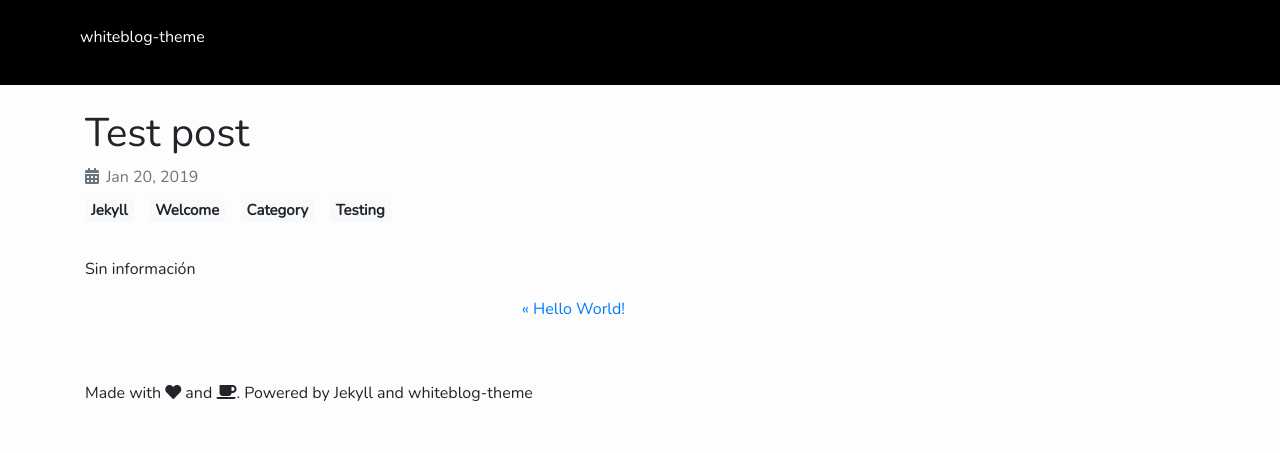
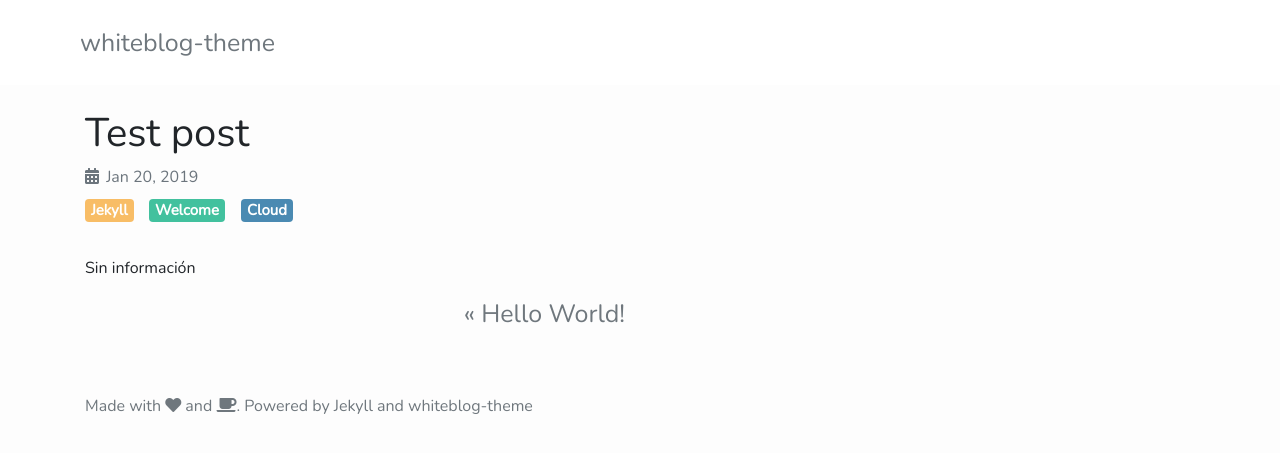
Before and after one commit to vmsilvamolina/whiteblog-theme, a Jekyll site: the page built from _posts/2019-01-20-test-post.md, in a window 1280 px wide. Shown: the top 453 px of the page. Built offline with Jekyll 4.4.1, drawn with Linux system fonts in a browser that asks for light colours; nearby versions of some CDN libraries.

Commit message:
categories link: added hove effect and colors

```diff
--- a/_layouts/post.html
+++ b/_layouts/post.html
@@ -16,9 +16,9 @@
       {% else %}
         {% assign categories = page.categories %}
       {% endif %}
-      <h5>
+      <h5 id="category-badge">
       {% for category in categories %}
-        <a href="{{site.baseurl}}/categories/#{{category|slugize}}" class="badge badge-light">{{category}}</a>
+        <a href="{{site.baseurl}}/categories/#{{category|slugize}}" class="badge badge-{{category}} badge-bounce-in" >{{category}}</a>
         {% unless forloop.last %}&nbsp;{% endunless %}
       {% endfor %}
       </h5>
--- a/_posts/2019-01-20-test-post.md
+++ b/_posts/2019-01-20-test-post.md
@@ -7,8 +7,7 @@
 categories:
  - Jekyll
  - Welcome
- - Category
- - Testing
+ - Cloud
 ---
 
 
--- a/_sass/whiteblog-theme/_layout.scss
+++ b/_sass/whiteblog-theme/_layout.scss
@@ -5,10 +5,11 @@
   font-family: "Nunito" !important;
 }
 #nav-header {
-  background-color: black !important;
+  background-color: white !important;
   border-top: 15px !important;
+  font-size: 25px;
   a {
-    color: white !important;
+    color: #6f777d !important;
     margin-left: 55px;
   }
   .text-justify {
@@ -20,8 +21,16 @@
   height: 3.5rem;
 }
 
-#site-footer {
-  padding-top: 60px !important;
+.title-post-resume a {
+  color: black !important;
+}
+
+div#content.text-justify {
+  margin-top: 35px !important;
+}
+
+#content .py-2, .post {
+  padding-top: 1.5rem!important;
 }
 
 .highlight pre {
@@ -32,17 +41,82 @@
   white-space: pre-wrap;
 }
 
-.title-post-resume a {
-  color: black !important;
-}
-
-#content .py-2, .post {
-  padding-top: 1.5rem!important;
-}
-
 .post .text-secondary {
   margin-bottom: 8px !important;
 }
-div#content.text-justify {
-  margin-top: 35px !important;
+
+.row .previous, .row .next {
+  font-size: 25px;
+  a {
+    color: #6f777d !important;
+  }
 }
+
+#site-footer {
+  padding-top: 60px !important;
+  color: #6f777d !important;
+}
+
+/* Categories: Color */
+
+a.badge-Jekyll {
+  color: #fff;
+  background-color: #F8BD66;
+}
+a.badge-Welcome {
+  color: #fff;
+  background-color: #42C19E;
+}
+
+a.badge-Ruby {
+  color: #fff;
+  background-color: #EC586F;
+}
+
+a.badge-Cloud {
+  color: #fff;
+  background-color: #4A8AB2;
+}
+
+a.badge-Development {
+  color: #fff;
+  background-color: #5A1F6D;
+}
+
+/* Categories: Effect */
+
+#category-badge a:hover, #category-badge a:focus, #category-badge a:active {
+  color: #fff;
+  -webkit-transform: scale(1.2);
+  transform: scale(1.2);
+  -webkit-transition-timing-function: cubic-bezier(0.47, 2.02, 0.31, -0.36);
+  transition-timing-function: cubic-bezier(0.47, 2.02, 0.31, -0.36);
+}
+
+.badge-bounce-in {
+  display: inline-block;
+  vertical-align: middle;
+  -webkit-transform: perspective(1px) translateZ(0);
+  transform: perspective(2px) translateZ(0);
+  box-shadow: 0 0 1px rgba(0, 0, 0, 0);
+  -webkit-transition-duration: 0.5s;
+  transition-duration: 0.5s;
+}
+
+/*
+.hvr-grow-rotate {
+  display: inline-block;
+  vertical-align: middle;
+  -webkit-transform: perspective(1px) translateZ(0);
+  transform: perspective(1px) translateZ(0);
+  box-shadow: 0 0 1px rgba(0, 0, 0, 0);
+  -webkit-transition-duration: 0.3s;
+  transition-duration: 0.3s;
+  -webkit-transition-property: transform;
+  transition-property: transform;
+}
+.hvr-grow-rotate:hover, .hvr-grow-rotate:focus, .hvr-grow-rotate:active {
+  -webkit-transform: scale(1.1) rotate(4deg);
+  transform: scale(1.1) rotate(4deg);
+}
+*/
```
Also changed, not shown: _posts/2019-01-01-welcome-jekyll.md (+1 -0 lines).
